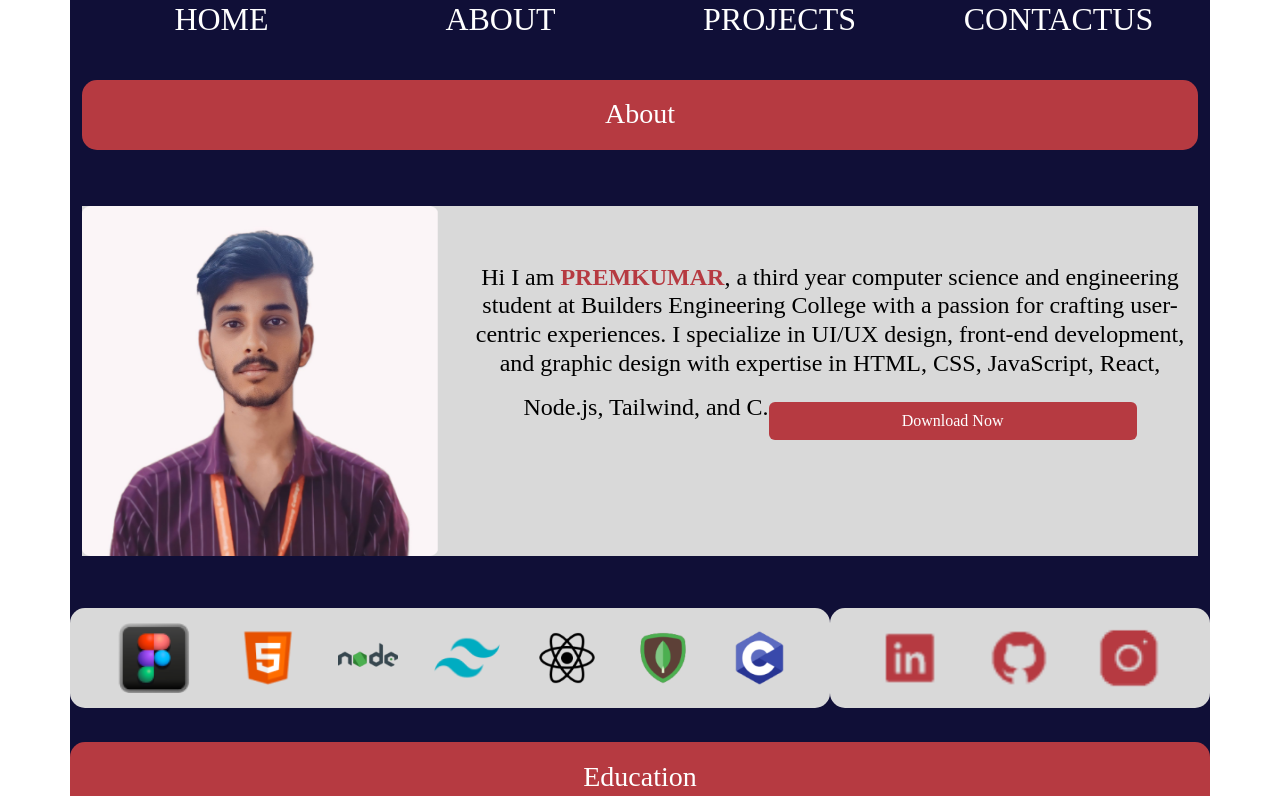
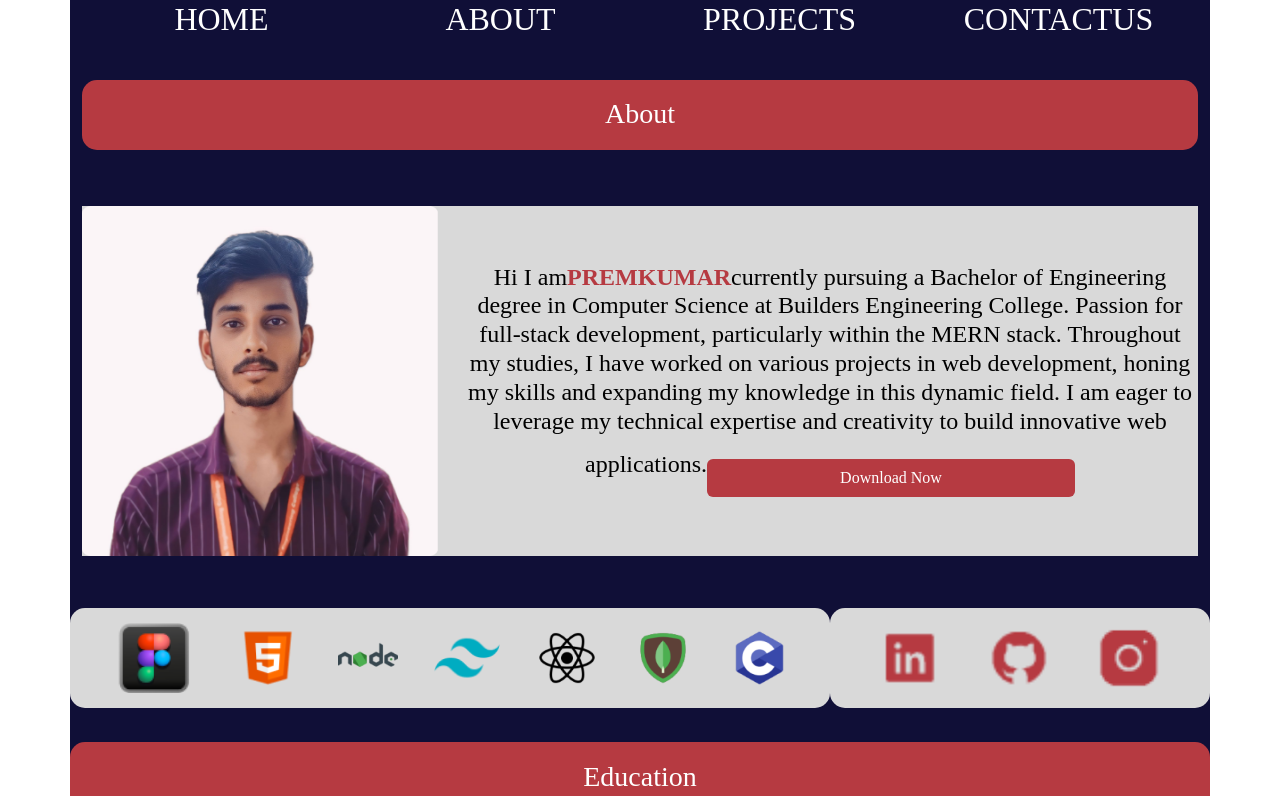
Before and after one commit to premkumar1403/Frontend, a React (Create React App) app: page /about in a window 1280 px wide. Shown: the top 796 px of the page. Built offline with nearby package versions, Linux system fonts and the light colour scheme; a web font is replaced by a local one.

Commit message:
about me content changed

```diff
--- a/src/Components/About.jsx
+++ b/src/Components/About.jsx
@@ -89,17 +89,19 @@ const About = () => {
             className="col-md-8 text-center"
             style={{ marginTop: "5%", color: "black" }}
           >
-            Hi I am{" "}
+            Hi I am
             <span
               style={{ color: "rgba(182, 58, 65, 1)", fontWeight: "bolder" }}
             >
               PREMKUMAR
             </span>
-            , a third year computer science and engineering student at Builders
-            Engineering College with a passion for crafting user-centric
-            experiences. I specialize in UI/UX design, front-end development,
-            and graphic design with expertise in HTML, CSS, JavaScript, React,
-            Node.js, Tailwind, and C.
+            currently pursuing a Bachelor of Engineering degree in Computer
+            Science at Builders Engineering College. Passion for full-stack
+            development, particularly within the MERN stack. Throughout my
+            studies, I have worked on various projects in web development,
+            honing my skills and expanding my knowledge in this dynamic field. I
+            am eager to leverage my technical expertise and creativity to build
+            innovative web applications.
             <motion.button
               onClick={data}
               className="btn col-md-6 text-center mt-4"
```
